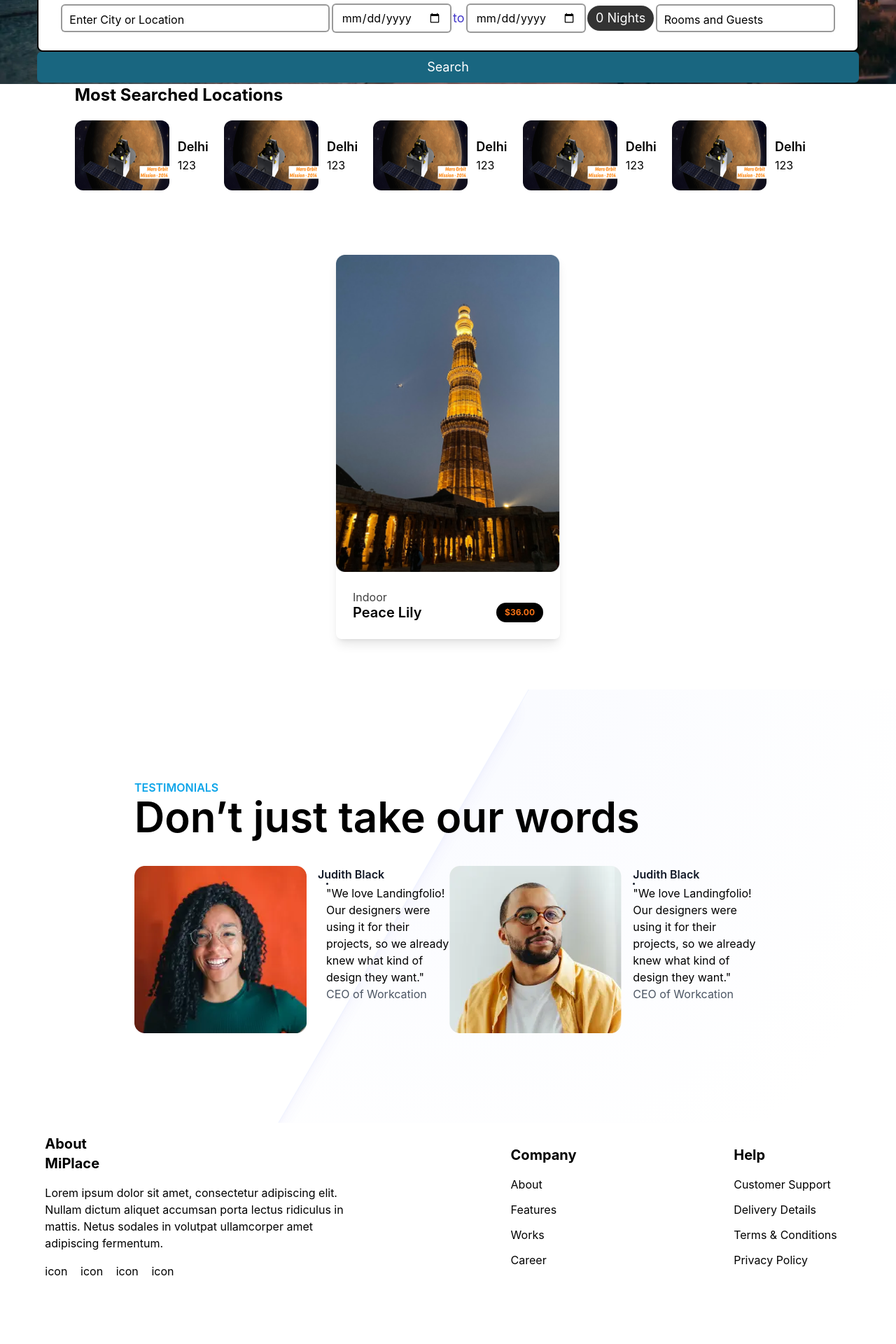
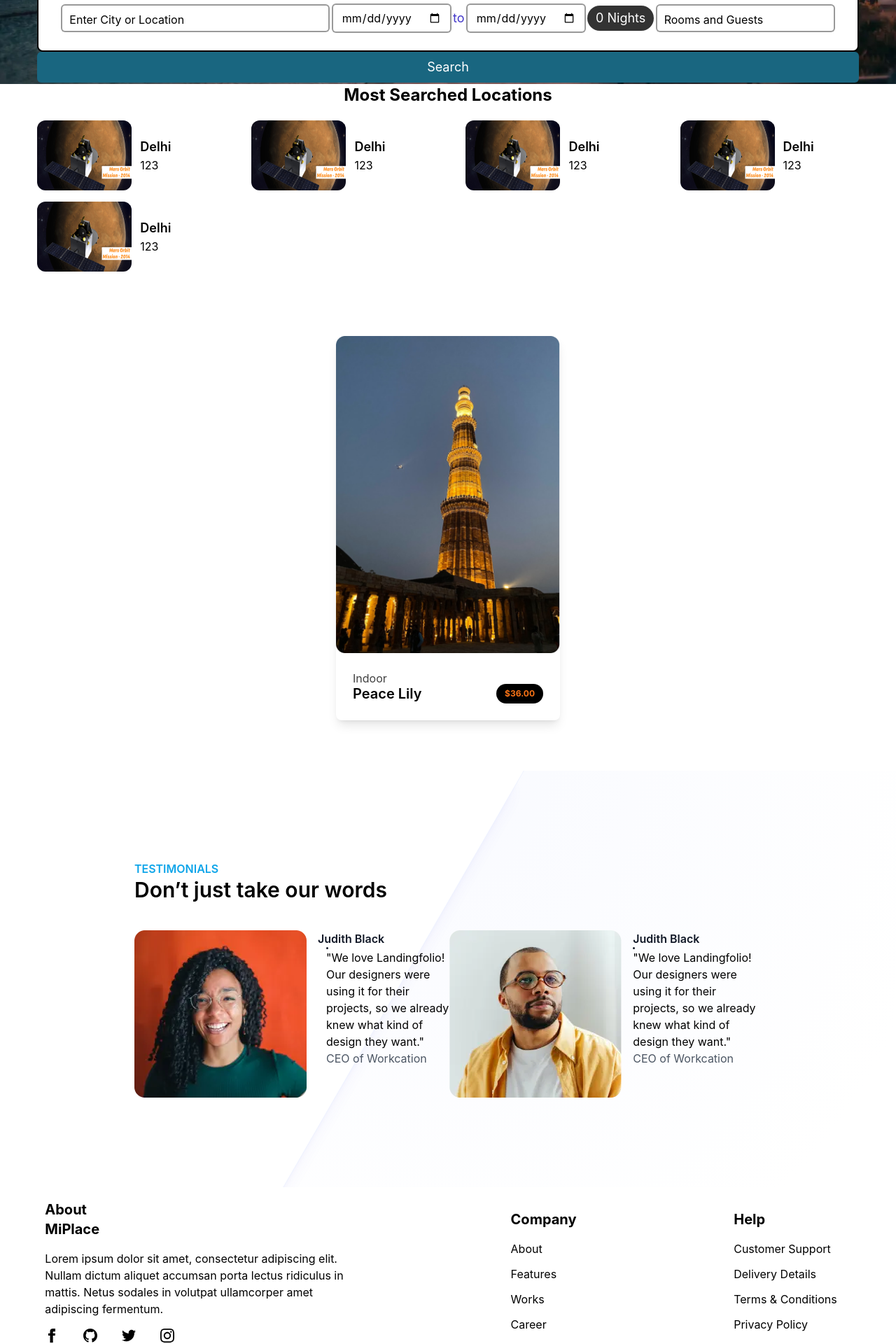
Before and after one commit to aruljohnsonalmabetter/MiPlace-Frontend, a React (Create React App) app in the folder miplace/: page / in a window 1280 px wide. Shown: the part 460-2380 px from the top of the page at 70% size. Before the commit the page ends 2304 px from the top, so only its background shows below. Built offline with nearby package versions, Linux system fonts and the light colour scheme.

Commit message:
home page responsiveness added

```diff
--- a/miplace/src/components/FooterComponent.js
+++ b/miplace/src/components/FooterComponent.js
@@ -16,10 +16,40 @@
             fermentum.
           </p>
           <ul className=" flex justify-between text-md w-2/5">
-            <a href="http://localhost:3000/">icon</a>
-            <a href="http://localhost:3000/">icon</a>
-            <a href="http://localhost:3000/">icon</a>
-            <a href="http://localhost:3000/">icon</a>
+            <a href="http://localhost:3000/"><svg
+              xmlns="http://www.w3.org/2000/svg"
+              class="h-5 w-5"
+              fill="currentColor"
+              viewBox="0 0 24 24">
+              <path
+                d="M9 8h-3v4h3v12h5v-12h3.642l.358-4h-4v-1.667c0-.955.192-1.333 1.115-1.333h2.885v-5h-3.808c-3.596 0-5.192 1.583-5.192 4.615v3.385z" />
+            </svg>
+</a>
+            <a href="http://localhost:3000/"><svg
+              xmlns="http://www.w3.org/2000/svg"
+              class="h-5 w-5"
+              fill="currentColor"
+              viewBox="0 0 24 24">
+              <path
+                d="M12 0c-6.626 0-12 5.373-12 12 0 5.302 3.438 9.8 8.207 11.387.599.111.793-.261.793-.577v-2.234c-3.338.726-4.033-1.416-4.033-1.416-.546-1.387-1.333-1.756-1.333-1.756-1.089-.745.083-.729.083-.729 1.205.084 1.839 1.237 1.839 1.237 1.07 1.834 2.807 1.304 3.492.997.107-.775.418-1.305.762-1.604-2.665-.305-5.467-1.334-5.467-5.931 0-1.311.469-2.381 1.236-3.221-.124-.303-.535-1.524.117-3.176 0 0 1.008-.322 3.301 1.23.957-.266 1.983-.399 3.003-.404 1.02.005 2.047.138 3.006.404 2.291-1.552 3.297-1.23 3.297-1.23.653 1.653.242 2.874.118 3.176.77.84 1.235 1.911 1.235 3.221 0 4.609-2.807 5.624-5.479 5.921.43.372.823 1.102.823 2.222v3.293c0 .319.192.694.801.576 4.765-1.589 8.199-6.086 8.199-11.386 0-6.627-5.373-12-12-12z" />
+            </svg></a>
+            <a href="http://localhost:3000/">
+              <svg
+                xmlns="http://www.w3.org/2000/svg"
+                class="h-5 w-5"
+                fill="currentColor"
+                viewBox="0 0 24 24">
+                <path
+                  d="M24 4.557c-.883.392-1.832.656-2.828.775 1.017-.609 1.798-1.574 2.165-2.724-.951.564-2.005.974-3.127 1.195-.897-.957-2.178-1.555-3.594-1.555-3.179 0-5.515 2.966-4.797 6.045-4.091-.205-7.719-2.165-10.148-5.144-1.29 2.213-.669 5.108 1.523 6.574-.806-.026-1.566-.247-2.229-.616-.054 2.281 1.581 4.415 3.949 4.89-.693.188-1.452.232-2.224.084.626 1.956 2.444 3.379 4.6 3.419-2.07 1.623-4.678 2.348-7.29 2.04 2.179 1.397 4.768 2.212 7.548 2.212 9.142 0 14.307-7.721 13.995-14.646.962-.695 1.797-1.562 2.457-2.549z" />
+              </svg>
+          </a>
+            <a href="http://localhost:3000/"><svg xmlns="http://www.w3.org/2000/svg"
+  class="h-5 w-5"
+  fill="currentColor"
+  viewBox="0 0 24 24">
+  <path
+    d="M12 2.163c3.204 0 3.584.012 4.85.07 3.252.148 4.771 1.691 4.919 4.919.058 1.265.069 1.645.069 4.849 0 3.205-.012 3.584-.069 4.849-.149 3.225-1.664 4.771-4.919 4.919-1.266.058-1.644.07-4.85.07-3.204 0-3.584-.012-4.849-.07-3.26-.149-4.771-1.699-4.919-4.92-.058-1.265-.07-1.644-.07-4.849 0-3.204.013-3.583.07-4.849.149-3.227 1.664-4.771 4.919-4.919 1.266-.057 1.645-.069 4.849-.069zm0-2.163c-3.259 0-3.667.014-4.947.072-4.358.2-6.78 2.618-6.98 6.98-.059 1.281-.073 1.689-.073 4.948 0 3.259.014 3.668.072 4.948.2 4.358 2.618 6.78 6.98 6.98 1.281.058 1.689.072 4.948.072 3.259 0 3.668-.014 4.948-.072 4.354-.2 6.782-2.618 6.979-6.98.059-1.28.073-1.689.073-4.948 0-3.259-.014-3.667-.072-4.947-.196-4.354-2.617-6.78-6.979-6.98-1.281-.059-1.69-.073-4.949-.073zm0 5.838c-3.403 0-6.162 2.759-6.162 6.162s2.759 6.163 6.162 6.163 6.162-2.759 6.162-6.163c0-3.403-2.759-6.162-6.162-6.162zm0 10.162c-2.209 0-4-1.79-4-4 0-2.209 1.791-4 4-4s4 1.791 4 4c0 2.21-1.791 4-4 4zm6.406-11.845c-.796 0-1.441.645-1.441 1.44s.645 1.44 1.441 1.44c.795 0 1.439-.645 1.439-1.44s-.644-1.44-1.439-1.44z" />
+</svg> </a>
           </ul>
         </div>
         <div className=" p-5 text-start left-0 space-y-4	">
--- a/miplace/src/components/MostSearchedLocations.js
+++ b/miplace/src/components/MostSearchedLocations.js
@@ -1,5 +1,6 @@
 import React from "react";
 import img from "../images/Mars-Orbit-Mission.jpg";
+import "./styles.css";
 export const MostSearchedLocations = () => {
   const placesObj = [
     {
@@ -30,12 +31,12 @@
   ];
   return (
     <div className=" flex justify-center items-center ">
-      <div className="    mostSearchedPlaces w-10/12 ">
-        <p className="text-start text-2xl font-bold text-center ">Most Searched Locations</p>
-        <div className="flex justify-between items-center w-full my-5">
+      <div className="    mostSearchedPlaces w-11/12 ">
+        <p id="para" className="text-start text-2xl font-bold md:text-center  ">Most Searched Locations</p>
+        <div id="box"className="flex justify-between items-center w-full my-5 md:flex-wrap gap-4">
           {placesObj.map((elem) => {
             return (
-              <div className="flex justify-evenly items-center mr-16" key={Math.random() * 1000}>
+              <div className="flex justify-evenly items-center mr-16 " key={Math.random() * 1000}>
                 <img className="rounded-xl" src={elem.url} alt="img" />
                 <div className="ml-3 text-start ">
                   <p className="text-lg font-semibold">{elem.placeName}</p>
--- a/miplace/src/components/Testimonial.jsx
+++ b/miplace/src/components/Testimonial.jsx
@@ -8,13 +8,13 @@
   <div class="absolute inset-y-0 right-1/2 -z-10 mr-16 w-[200%] origin-bottom-left skew-x-[-30deg] bg-white shadow-xl shadow-indigo-600/10 ring-1 ring-indigo-50 sm:mr-28 lg:mr-0 xl:mr-16 xl:origin-center"></div>
   <div class="mx-auto max-w-2xl lg:max-w-4xl">
    <h3 class="text-sky-500 font-semibold">TESTIMONIALS</h3>
-   <h1 class="font-popins text-6xl font-semibold">Don’t just take our words</h1>
+              <h1 class="font-popins text-6xl font-semibold md:text-3xl">Don’t just take our words</h1>
 
-    <div class="flex mt-10 justify-between ">
+    <div id ="testimonial"class="flex mt-10 justify-between">
 
-            <div class="flex mx-auto  ">
+            <div class="flex mx-auto">
 
-                       <div class="flex space-x-4">
+                       <div class="flex space-x-4 ">
                        <img class="mx-auto h-30 w-30  "
                        src={image}
                        alt=""/>
--- a/miplace/src/components/styles.css
+++ b/miplace/src/components/styles.css
@@ -34,3 +34,15 @@
             font-weight:bold;
         }
 }
+#box{
+    @media screen and (max-width: 663px) {
+            flex-direction: column;
+            gap:4px;
+        }
+}
+#testimonial{
+    @media screen and (max-width: 1038px) {
+            flex-direction: column;
+            gap:6px;
+        }
+}
```
